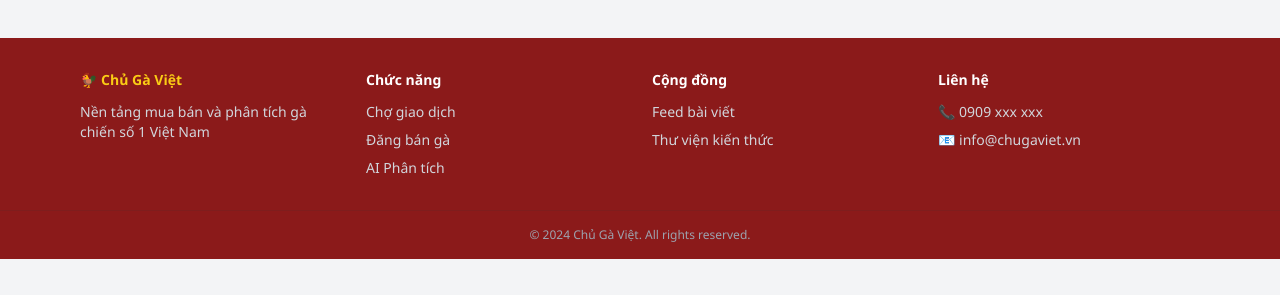
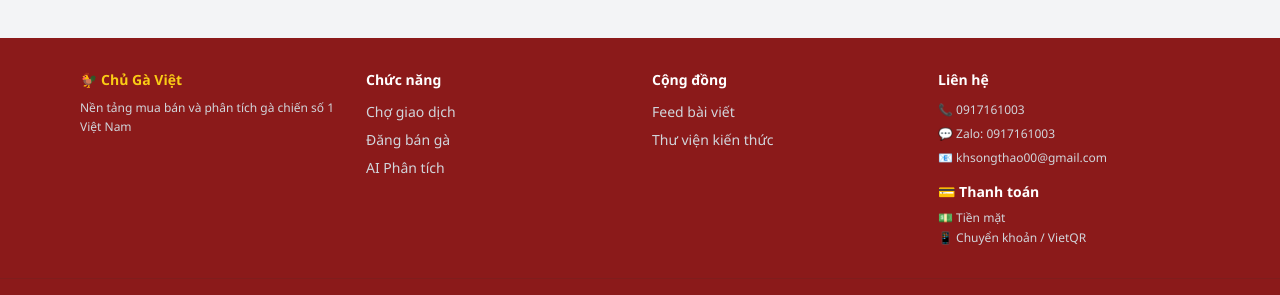
Before and after one commit to Song-Thao/chu-ga-viet, a Next.js app: page / in a window 1280 px wide. Shown: the part 1320-1615 px from the top of the page. Before the commit the page ends 1579 px from the top, so only its background shows below. Built offline with nearby package versions, Linux system fonts and the light colour scheme; no server answers; the database is empty.

Commit message:
Update Footer.tsx

```diff
--- a/components/layout/Footer.tsx
+++ b/components/layout/Footer.tsx
@@ -1,34 +1,100 @@
+'use client';
+import Link from 'next/link';
+import { useEffect, useState } from 'react';
+import { supabase } from '@/lib/supabase';
+
 export default function Footer() {
+  const [config, setConfig] = useState<any>(null);
+
+  useEffect(() => {
+    supabase.from('config').select('tk_ten, tk_so, tk_ngan_hang, tk_bin, zalo').single()
+      .then(({ data }) => { if (data) setConfig(data); });
+  }, []);
+
+  const zalo = config?.zalo || '0917161003';
+  const phone = config?.zalo || '0917161003';
+  const email = 'khsongthao00@gmail.com';
+  const tkTen = config?.tk_ten || '';
+  const tkSo = config?.tk_so || '';
+  const tkNganHang = config?.tk_ngan_hang || '';
+  const tkBin = config?.tk_bin || '';
+
   return (
     <footer className="bg-[#8B1A1A] text-white mt-10">
       <div className="max-w-6xl mx-auto px-4 py-8 grid grid-cols-2 md:grid-cols-4 gap-6 text-sm">
-        <div>
-          <h3 className="font-bold text-yellow-400 mb-3">🐓 Chủ Gà Việt</h3>
-          <p className="text-gray-300">Nền tảng mua bán và phân tích gà chiến số 1 Việt Nam</p>
+
+        {/* Cột 1 — Giới thiệu */}
+        <div className="col-span-2 md:col-span-1">
+          <h3 className="font-bold text-yellow-400 mb-2">🐓 Chủ Gà Việt</h3>
+          <p className="text-gray-300 text-xs leading-relaxed">
+            Nền tảng mua bán và phân tích gà chiến số 1 Việt Nam
+          </p>
         </div>
+
+        {/* Cột 2 — Chức năng */}
         <div>
           <h3 className="font-bold mb-3">Chức năng</h3>
           <ul className="space-y-2 text-gray-300">
-            <li><a href="/cho" className="hover:text-white">Chợ giao dịch</a></li>
-            <li><a href="/dang-ga" className="hover:text-white">Đăng bán gà</a></li>
-            <li><a href="/ai-phan-tich" className="hover:text-white">AI Phân tích</a></li>
+            <li><Link href="/cho" className="hover:text-white transition">Chợ giao dịch</Link></li>
+            <li><Link href="/dang-ga" className="hover:text-white transition">Đăng bán gà</Link></li>
+            <li><Link href="/ai-phan-tich" className="hover:text-white transition">AI Phân tích</Link></li>
           </ul>
         </div>
+
+        {/* Cột 3 — Cộng đồng */}
         <div>
           <h3 className="font-bold mb-3">Cộng đồng</h3>
           <ul className="space-y-2 text-gray-300">
-            <li><a href="/cong-dong" className="hover:text-white">Feed bài viết</a></li>
-            <li><a href="/thu-vien" className="hover:text-white">Thư viện kiến thức</a></li>
+            <li><Link href="/cong-dong" className="hover:text-white transition">Feed bài viết</Link></li>
+            <li><Link href="/thu-vien" className="hover:text-white transition">Thư viện kiến thức</Link></li>
           </ul>
         </div>
+
+        {/* Cột 4 — Liên hệ + Thanh toán */}
         <div>
           <h3 className="font-bold mb-3">Liên hệ</h3>
-          <ul className="space-y-2 text-gray-300">
-            <li>📞 0909 xxx xxx</li>
-            <li>📧 info@chugaviet.vn</li>
+          <ul className="space-y-2 text-gray-300 text-xs">
+            <li>
+              <a href={`tel:${phone}`} className="hover:text-white transition flex items-center gap-1">
+                📞 {phone}
+              </a>
+            </li>
+            <li>
+              <a href={`https://zalo.me/${zalo}`} target="_blank" className="hover:text-white transition flex items-center gap-1">
+                💬 Zalo: {zalo}
+              </a>
+            </li>
+            <li>
+              <a href={`mailto:${email}`} className="hover:text-white transition flex items-center gap-1">
+                📧 {email}
+              </a>
+            </li>
           </ul>
+
+          {/* Thanh toán */}
+          <h3 className="font-bold mt-4 mb-2">💳 Thanh toán</h3>
+          <ul className="space-y-1 text-gray-300 text-xs">
+            <li>💵 Tiền mặt</li>
+            <li>📱 Chuyển khoản / VietQR</li>
+            {tkTen && <li className="text-yellow-300">👤 {tkTen}</li>}
+            {tkSo && <li>🔢 {tkSo}</li>}
+            {tkNganHang && <li>🏦 {tkNganHang}</li>}
+          </ul>
+
+          {/* QR nếu có đủ thông tin */}
+          {tkBin && tkSo && (
+            <div className="mt-3">
+              <img
+                src={`https://img.vietqr.io/image/${tkBin}-${tkSo}-compact2.png?accountName=${encodeURIComponent(tkTen)}`}
+                alt="VietQR"
+                className="w-28 h-28 rounded-lg border border-white/20 bg-white"
+              />
+              <p className="text-xs text-gray-400 mt-1">Quét QR để chuyển khoản</p>
+            </div>
+          )}
         </div>
       </div>
+
       <div className="border-t border-red-900 text-center py-4 text-gray-400 text-xs">
         © 2024 Chủ Gà Việt. All rights reserved.
       </div>
```
